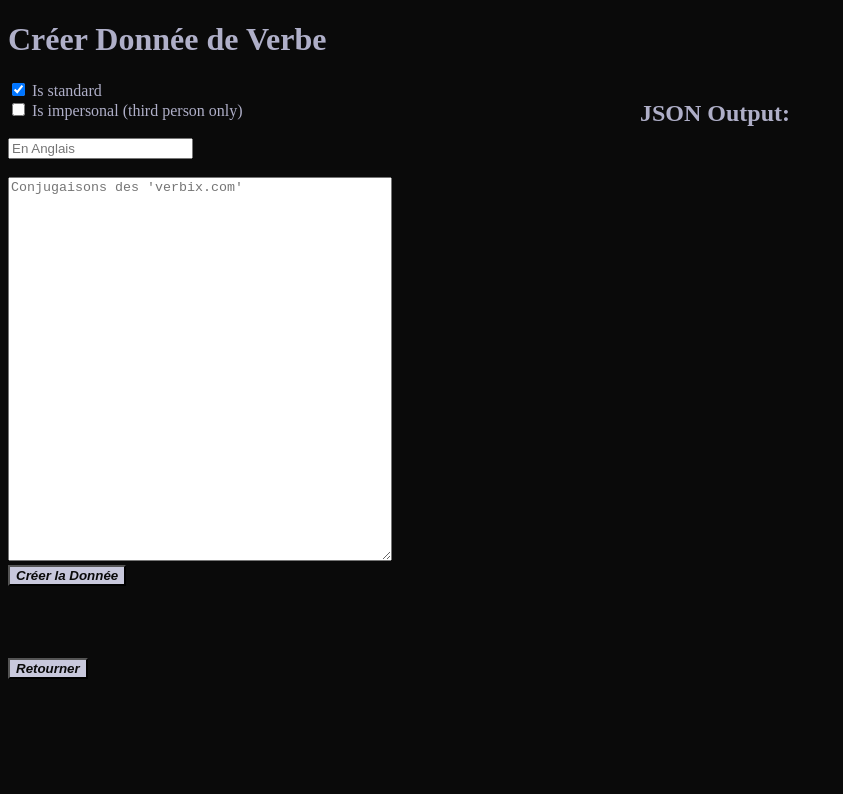
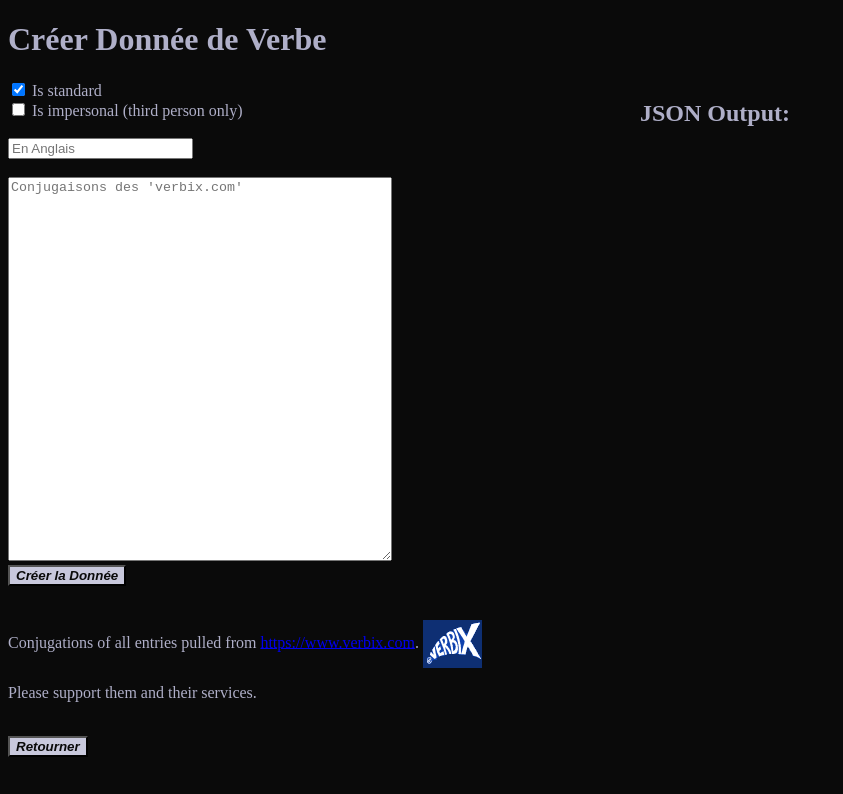
Before and after one commit to Jeroto/FrenchVerbConjugationPractice, a plain HTML site: page pages/créer_donnée_de_verbe.html in a window 1280 px wide. Shown: the whole page, without its empty margins (0-843 px from the left). Drawn offline with Linux system fonts and the light colour scheme.

Commit message:
More Proper Verbix Attribution

```diff
--- a/css/basic.css
+++ b/css/basic.css
@@ -46,3 +46,7 @@ button {
   width: 100mm;
   height: 100mm;
 }
+
+#verbix_logo {
+  vertical-align: middle;
+}
--- a/pages/créer_donnée_de_verbe.html
+++ b/pages/créer_donnée_de_verbe.html
@@ -25,8 +25,8 @@
         <button id="generate_button" onclick="try_create_json()">Créer la Donnée</button>
         <br>
         <br>
-        <br>
-        <br>
+        <p>Conjugations of all entries pulled from <a href="https://www.verbix.com">https://www.verbix.com</a>. <img src="../images/verbix_logo.png" id="verbix_logo"></p>
+        <p>Please support them and their services.</p>
         <br>
         <button onclick="location.href='../index.html'">Retourner</button>
       </div>
```
Also changed, not shown: images/verbix_logo.png (added), 1 other file.
